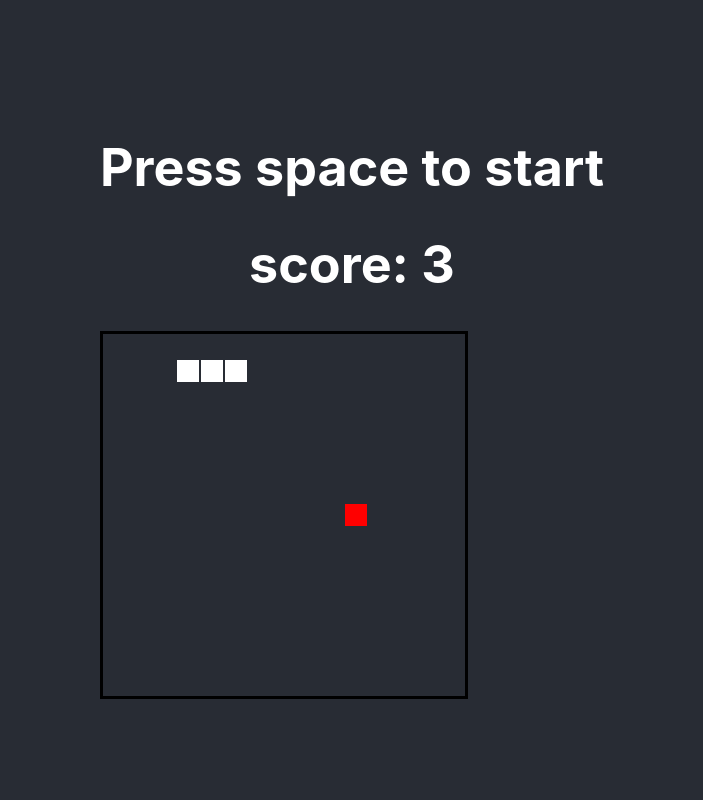
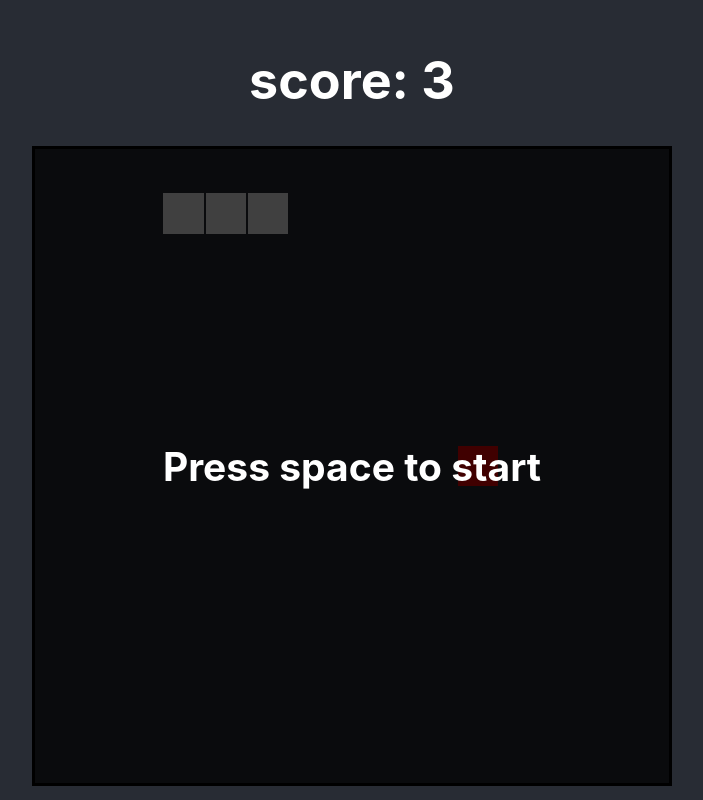
Before and after one commit to guyozeri/react_snake, a React (Create React App) app: page / in a window 1280 px wide. Shown: the whole page, without its empty margins (288-991 px from the left). Built offline with nearby package versions, Linux system fonts and the light colour scheme.

Commit message:
Made the information overlaying the board.

```diff
--- a/src/App.scss
+++ b/src/App.scss
@@ -1,3 +1,47 @@
+
+// Override Sass min()
+@function min($numbers...) {
+  @return m#{i}n(#{$numbers});
+}
+
+$board-size: min(80vh, 80vw);
+
+.Container {
+  height: $board-size;
+  width: $board-size;
+  position: relative;
+}
+
+.Information, .Board {
+  height: 100%;
+  width: 100%;
+  position: absolute;
+  top: 0;
+  left: 0;
+}
+
+.Information {
+  z-index: 10;
+  position: relative;
+
+  div {
+    position: absolute;
+    top: 50%;
+    left: 50%;
+    margin: 0 -50% 0 0;
+    transform: translate(-50%, -50%)
+  }
+
+  h2 {
+    margin: auto;
+  }
+}
+
+.Overlay {
+  background-color: hsla(0, 0%, 0%, 0.75);;
+}
+
+
 .App {
   text-align: center;
 }
--- a/src/App.tsx
+++ b/src/App.tsx
@@ -112,10 +112,21 @@ function App() {
         <div className="App" tabIndex={0} onKeyDown={handleKeyDown}>
             <header className="App-header">
                 <div>
-                    <h1>{isPlaying ? "Playing" : "Press space to start"}</h1>
-                    {!isLost || <h1>lost</h1>}
                     <h1>score: {snake.length}</h1>
-                    <Board snake={snake} food={foodCell} dim={dim}/>
+                    <div className={"Container"}>
+                        <div className={`Information ${isPlaying? '': 'Overlay'}`}>
+                            <div>
+                            {!isLost || <>
+                            <h2>Lost!</h2>
+                            <h2>score: {snake.length}</h2>
+                            </>}
+                            {isPlaying || <h2>Press space to start</h2>}
+                            </div>
+                        </div>
+                        <div className={"Board"}>
+                            <Board snake={snake} food={foodCell} dim={dim}/>
+                        </div>
+                    </div>
                 </div>
             </header>
         </div>
--- a/src/components/Board.scss
+++ b/src/components/Board.scss
@@ -1,11 +1,11 @@
-$cell-size: 20px;
 
 table {
   border: black solid;
-  td {
-    height: $cell-size;
-    width: $cell-size;
-  }
+  height: 100%;
+  width: 100%;
+  position: absolute;
+  top: 0;
+  left: 0;
 }
 
 .food {
```
